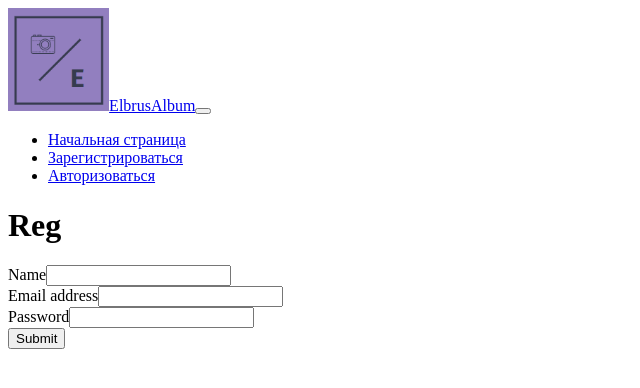
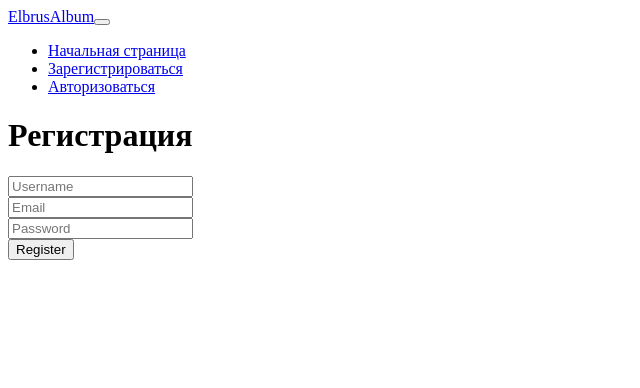
Before and after one commit to lvurself/fotoalbom, a React app: page /reg in a window 1280 px wide. Shown: the top 388 px of the page, without its empty margins (0-640 px from the left). Built offline with nearby package versions, Linux system fonts and the light colour scheme; the HTML template or start-up script is replaced by a standard one.

Commit message:
Style fixes

```diff
--- /dev/null
+++ b/public/scripts.js
@@ -0,0 +1,6 @@
+const button = document.querySelector('.buton');
+const form = document.querySelector('.form');
+
+button.addEventListener('click', () => {
+  form.classList.add('form--no');
+});
--- a/public/style.css
+++ b/public/style.css
@@ -69,3 +69,134 @@
 }
 
 /* AUTH + REGISTRATION */
+* {
+    margin: 0;
+    padding: 0;
+    box-sizing: border-box;
+}
+
+.bodyForm {
+    margin-top: 10%;
+    background-size: 200% 100% !important;
+    animation: move 10s ease infinite;
+    transform: translate3d(0, 0, 0);
+    /* background: linear-gradient(45deg, #49D49D 10%, #A2C7E5 90%); */
+    height: 100vh
+}
+
+.user {
+    width: 90%;
+    max-width: 340px;
+    margin: auto;
+}
+
+.user__header {
+    text-align: center;
+    opacity: 0;
+    transform: translate3d(0, 500px, 0);
+    animation: arrive 500ms ease-in-out 0.7s forwards;
+}
+
+.underForm {
+    width: 25%;
+    margin: auto;
+    background-color: #8d776a;
+    border-radius: 6px;
+    padding: 20px;
+    padding-bottom: 25px;
+}
+
+.user__title {
+    margin-bottom: -10px;
+    font-weight: 500;
+    color: white;
+}
+
+.form {
+    margin-top: 40px;
+    border-radius: 6px;
+    overflow: hidden;
+    opacity: 0;
+    transform: translate3d(0, 500px, 0);
+    animation: arrive 500ms ease-in-out 0.9s forwards;
+}
+
+.form--no {
+    animation: NO 1s ease-in-out;
+    opacity: 1;
+    transform: translate3d(0, 0, 0);
+}
+
+.form__input {
+    display: block;
+    width: 100%;
+    padding: 20px;
+    -webkit-appearance: none;
+    border: 0;
+    outline: 0;
+    transition: 0.3s;
+}
+.form__input:focus {
+    background: darken(#fff, 3%);
+}
+
+.buton {
+    display: block;
+    width: 100%;
+    padding: 20px;
+    -webkit-appearance: none;
+    outline: 0;
+    border: 0;
+    color: white;
+    background: #ABA194;
+    transition: 0.3s;
+}
+
+.btn:hover {
+    background: darken(#ABA194, 5%);
+}
+
+@keyframes NO {
+  from, to {
+    -webkit-transform: translate3d(0, 0, 0);
+    transform: translate3d(0, 0, 0);
+  }
+
+  10%, 30%, 50%, 70%, 90% {
+    -webkit-transform: translate3d(-10px, 0, 0);
+    transform: translate3d(-10px, 0, 0);
+  }
+
+  20%, 40%, 60%, 80% {
+    -webkit-transform: translate3d(10px, 0, 0);
+    transform: translate3d(10px, 0, 0);
+  }
+}
+
+@keyframes arrive {
+    0% {
+        opacity: 0;
+        transform: translate3d(0, 50px, 0);
+    }
+
+    100% {
+        opacity: 1;
+        transform: translate3d(0, 0, 0);
+    }
+}
+
+@keyframes move {
+    0% {
+        background-position: 0 0
+    }
+
+    50% {
+        background-position: 100% 0
+    }
+
+    100% {
+        background-position: 0 0
+    }
+}
+
+/* TEST */
--- a/src/components/Layout.jsx
+++ b/src/components/Layout.jsx
@@ -12,7 +12,7 @@ export default function Layout({ initState }) {
         <link rel="icon" href="/img/icon-48x48.png" />
         {/* <link rel="stylesheet" href="/stylesheets/normalize.css" />
         <link rel="stylesheet" href="/stylesheets/application.css" /> */}
-       <link rel="stylesheet" href="style.css" />
+        <link rel="stylesheet" href="style.css" />
         <link
           rel="stylesheet"
           href="https://cdn.jsdelivr.net/npm/bootstrap@5.2.0-beta1/dist/css/bootstrap.min.css"
@@ -32,6 +32,9 @@ export default function Layout({ initState }) {
         {/* скрипты собранные через Webpack */}
         <script defer src="/js/app.js" />
         <script defer src="/js/vendor.js" />
+
+        <script src="animation.js" />
+        <script src="scripts.js" />
         <title>TEMPLATE</title>
       </head>
       <body>
--- a/src/components/auth/AuthPAge.jsx
+++ b/src/components/auth/AuthPAge.jsx
@@ -24,24 +24,27 @@ export default function AuthPAge({ setCurrentUser }) {
     }
   };
   return (
-    <div>
-      <h1>Auth</h1>
-      {error && <p style={{ color: 'red' }}>{error}</p>}
-      <form onSubmit={handleSubmit}>
-        <div className="mb-3">
-          <label htmlFor="exampleInputEmail1" className="form-label">
-            Email address
-            <input name="email" type="email" className="form-control" id="exampleInputEmail1" aria-describedby="emailHelp" />
-          </label>
-        </div>
-        <div className="mb-3">
-          <label htmlFor="exampleInputPassword1" className="form-label">
-            Password
-            <input name="password" type="password" className="form-control" id="exampleInputPassword1" />
-          </label>
-        </div>
-        <button type="submit" className="btn btn-primary">Submit</button>
-      </form>
+    <div className="bodyForm">
+      <div className="underForm">
+      <div className="user">
+        <header className="user__header">
+          <h1 className="user__title">Авторизация</h1>
+        </header>
+
+        <form className="form">
+
+          <div className="form__group">
+            <input type="email" placeholder="Email" className="form__input" />
+          </div>
+
+          <div className="form__group">
+            <input type="password" placeholder="Password" className="form__input" />
+          </div>
+
+          <button className="buton" type="button">Register</button>
+        </form>
+      </div>
+      </div>
     </div>
   );
 }
--- a/src/components/auth/RegPage.jsx
+++ b/src/components/auth/RegPage.jsx
@@ -21,29 +21,30 @@ export default function RegPage({ setCurrentUser }) {
   };
 
   return (
-    <div>
-      <h1>Reg</h1>
-      <form onSubmit={handleSubmit}>
-        <div className="mb-3">
-          <label htmlFor="exampleInputEmail1" className="form-label">
-            Name
-            <input name="name" type="email" className="form-control" id="exampleInputEmail1" aria-describedby="emailHelp" />
-          </label>
+    <div className="bodyForm">
+      <div className="underForm">
+        <div className="user">
+          <header className="user__header">
+            <h1 className="user__title">Регистрация</h1>
+          </header>
+
+          <form className="form">
+            <div className="form__group">
+              <input type="text" placeholder="Username" className="form__input" />
+            </div>
+
+            <div className="form__group">
+              <input type="email" placeholder="Email" className="form__input" />
+            </div>
+
+            <div className="form__group">
+              <input type="password" placeholder="Password" className="form__input" />
+            </div>
+
+            <button className="buton" type="button">Register</button>
+          </form>
         </div>
-        <div className="mb-3">
-          <label htmlFor="exampleInputEmail1" className="form-label">
-            Email address
-            <input name="email" type="email" className="form-control" id="exampleInputEmail1" aria-describedby="emailHelp" />
-          </label>
-        </div>
-        <div className="mb-3">
-          <label htmlFor="exampleInputPassword1" className="form-label">
-            Password
-            <input name="password" type="password" className="form-control" id="exampleInputPassword1" />
-          </label>
-        </div>
-        <button type="submit" className="btn btn-primary">Submit</button>
-      </form>
+      </div>
     </div>
   );
 }
--- a/src/components/main/StartPage.jsx
+++ b/src/components/main/StartPage.jsx
@@ -1,8 +1,9 @@
 import React from 'react';
-import { Link } from 'react-router-dom';
+// import { Link } from 'react-router-dom';
 
 export default function StartPage() {
   return (
+    <>
       <div className="container">
         <div className="headImg">
           <div className="centered">
@@ -36,7 +37,7 @@ export default function StartPage() {
             </ul>
           </div>
 
-        <h4 className="allertSticker">
+          {/* <h4 className="allertSticker">
           <Link className="authLink" to="/auth">Войдите</Link>
           {' '}
           или
@@ -44,8 +45,31 @@ export default function StartPage() {
           <Link className="authLink" to="/reg">Зарегистрируйтесь</Link>
           {' '}
           для начала работы с ELBRUS/ALBUMS.
-        </h4>
+        </h4> */}
         </div>
       </div>
+
+      <button type="button" className="btn btn-primary" data-bs-toggle="modal" data-bs-target="#staticBackdrop">
+        Launch static backdrop modal
+      </button>
+
+      <div className="modal fade" id="staticBackdrop" data-bs-backdrop="static" data-bs-keyboard="false" tabIndex="-1" aria-labelledby="staticBackdropLabel" aria-hidden="true">
+        <div className="modal-dialog modal-dialog-centered">
+          <div className="modal-content">
+            <div className="modal-header">
+              <h1 className="modal-title fs-5" id="staticBackdropLabel">Modal title</h1>
+              <button type="button" className="btn-close" data-bs-dismiss="modal" aria-label="Close" />
+            </div>
+            <div className="modal-body">
+              Для работы с веб приложением пройдите регистрацию или авторизацию
+            </div>
+            <div className="modal-footer">
+              <button type="button" className="btn btn-primary" data-bs-dismiss="modal">OK</button>
+            </div>
+          </div>
+        </div>
+      </div>
+
+    </>
   );
 }
--- a/src/components/other/Navbar.jsx
+++ b/src/components/other/Navbar.jsx
@@ -13,7 +13,7 @@ export default function Navbar({ setCurrentUser, currentUser }) {
   return (
     <nav className="navbar navbar-expand-lg navbar-light bg-light">
       <div className="container-fluid">
-        <img src="./images/logo.png" alt="logo" style={{ width: '8%', height: '8%' }} />
+        {/* <img src="./images/logo.png" alt="logo" style={{ width: '8%', height: '8%' }} /> */}
         <Link className="navbar-brand" href="/">ElbrusAlbum</Link>
         <button className="navbar-toggler" type="button" data-bs-toggle="collapse" data-bs-target="#navbarSupportedContent" aria-controls="navbarSupportedContent" aria-expanded="false" aria-label="Toggle navigation">
           <span className="navbar-toggler-icon" />
```
Also changed, not shown: public/animation.js (added, +184 -0 lines). Lines whose indentation alone changed are shown as unchanged.
